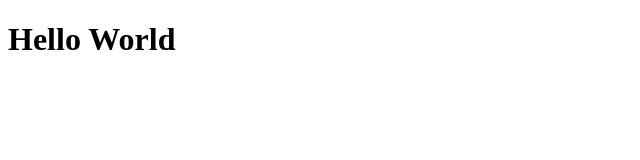
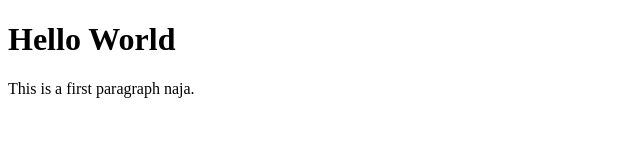
Before and after one commit to Ajirawadee16/hello_world, a plain HTML site: page index.html in a window 1280 px wide. Shown: the whole page, without its empty margins (0-640 px from the left). Drawn offline with Linux system fonts and the light colour scheme.

Commit message:
Add a first paragraph

```diff
--- a/index.html
+++ b/index.html
@@ -7,5 +7,6 @@
 </head>
 <body>
 	<h1>Hello World</h1>
+	<p>This is a first paragraph naja.</p>
 </body>
 </html>
```
